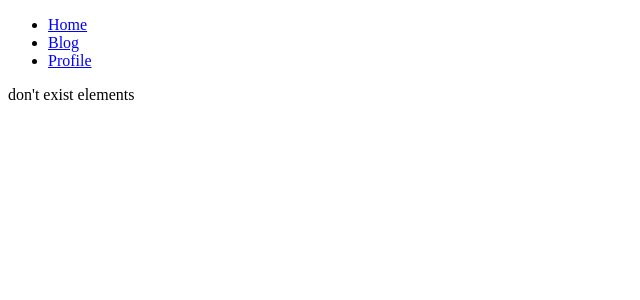
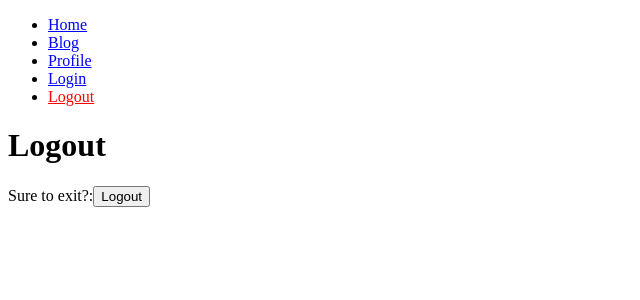
Before and after one commit to julianf-dev/react-router-dom, a React (Vite) app: page /#/logout in a window 1280 px wide. Shown: the top 300 px of the page, without its empty margins (0-640 px from the left). Built offline with nearby package versions, Linux system fonts and the light colour scheme.

Commit message:
creando auth y nested routes

```diff
--- a/src/Router/Routes.tsx
+++ b/src/Router/Routes.tsx
@@ -21,4 +21,12 @@ export const Routes: Routes[] = [
     path: "profile",
     text: "Profile",
   },
+  {
+    path: "login",
+    text: "Login",
+  },
+  {
+    path: "logout",
+    text: "Logout",
+  },
 ];
--- /dev/null
+++ b/src/components/LoginPage/index.tsx
@@ -0,0 +1,30 @@
+import React, { useState } from "react"
+
+export const LoginPage = () => {
+
+  const [username, setUsername] = useState('')
+
+  const login = (e:React.FormEvent<EventTarget>) => {
+    e.preventDefault();
+    console.log(username)
+  }
+
+
+  return (
+    <>
+      <h1>Login</h1>
+      <form onSubmit={login}>
+        <label htmlFor="">Sure to exit?:</label>
+        <input
+        value={username}
+        onChange={e => setUsername(e.target.value)}
+        type="text" />
+        <button
+          type="submit"
+        >
+          Login
+        </button>
+      </form>
+    </>
+  )
+}
--- /dev/null
+++ b/src/components/LogoutPage/index.tsx
@@ -0,0 +1,22 @@
+
+export const LogoutPage = () => {
+
+  const login = (e:React.FormEvent<EventTarget>) => {
+    e.preventDefault();
+    console.log(e)
+  }
+
+  return (
+    <>
+      <h1>Logout</h1>
+      <form onSubmit={login}>
+        <label htmlFor="">Sure to exit?:</label>
+        <button
+          type="submit"
+        >
+          Logout
+        </button>
+      </form>
+    </>
+  )
+}
--- /dev/null
+++ b/src/utils/auth.tsx
@@ -0,0 +1,2 @@
+import React from 'react'
+const AuthContex = React.createContext()
```
Also changed, not shown: src/Router/index.tsx (+11 -0 lines).
